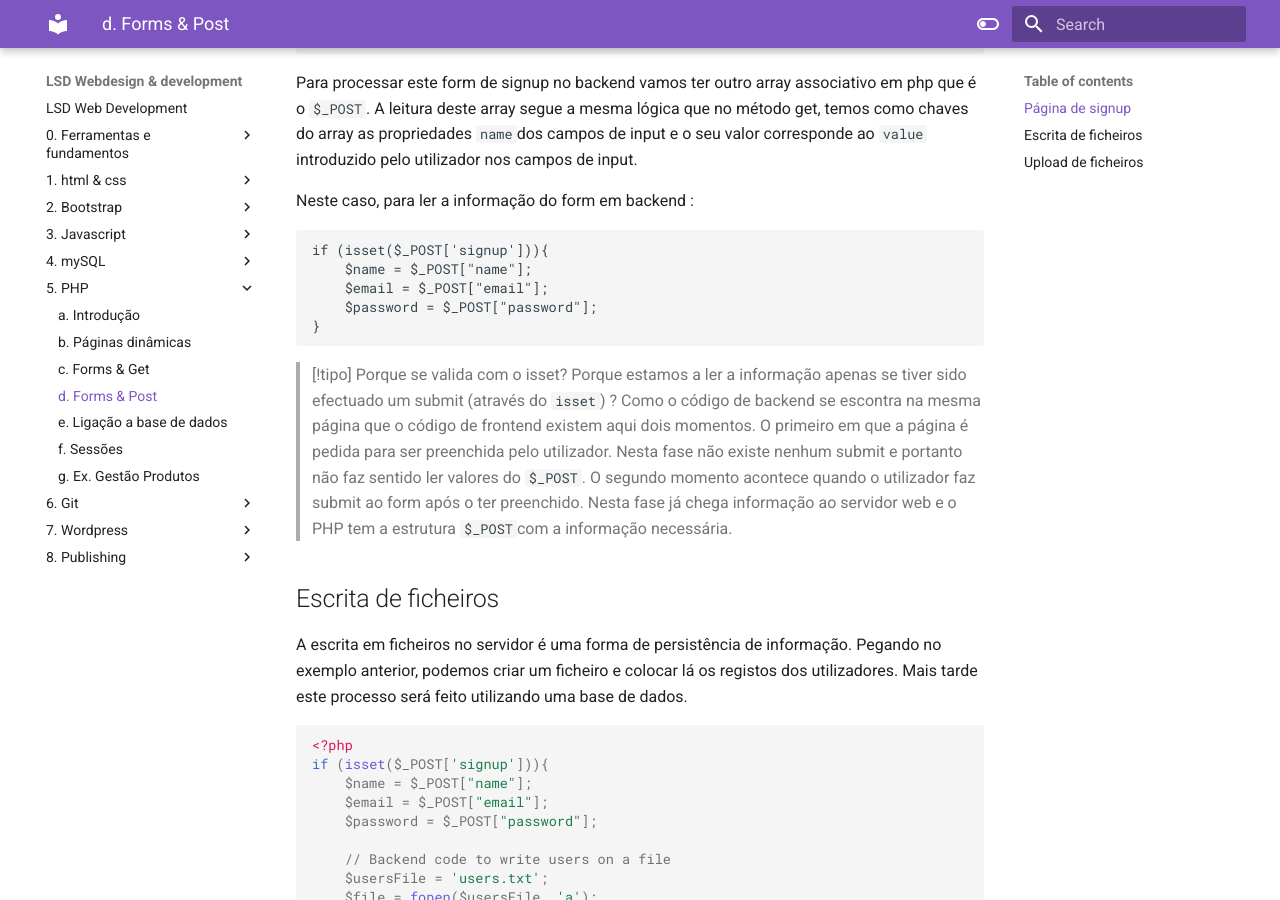
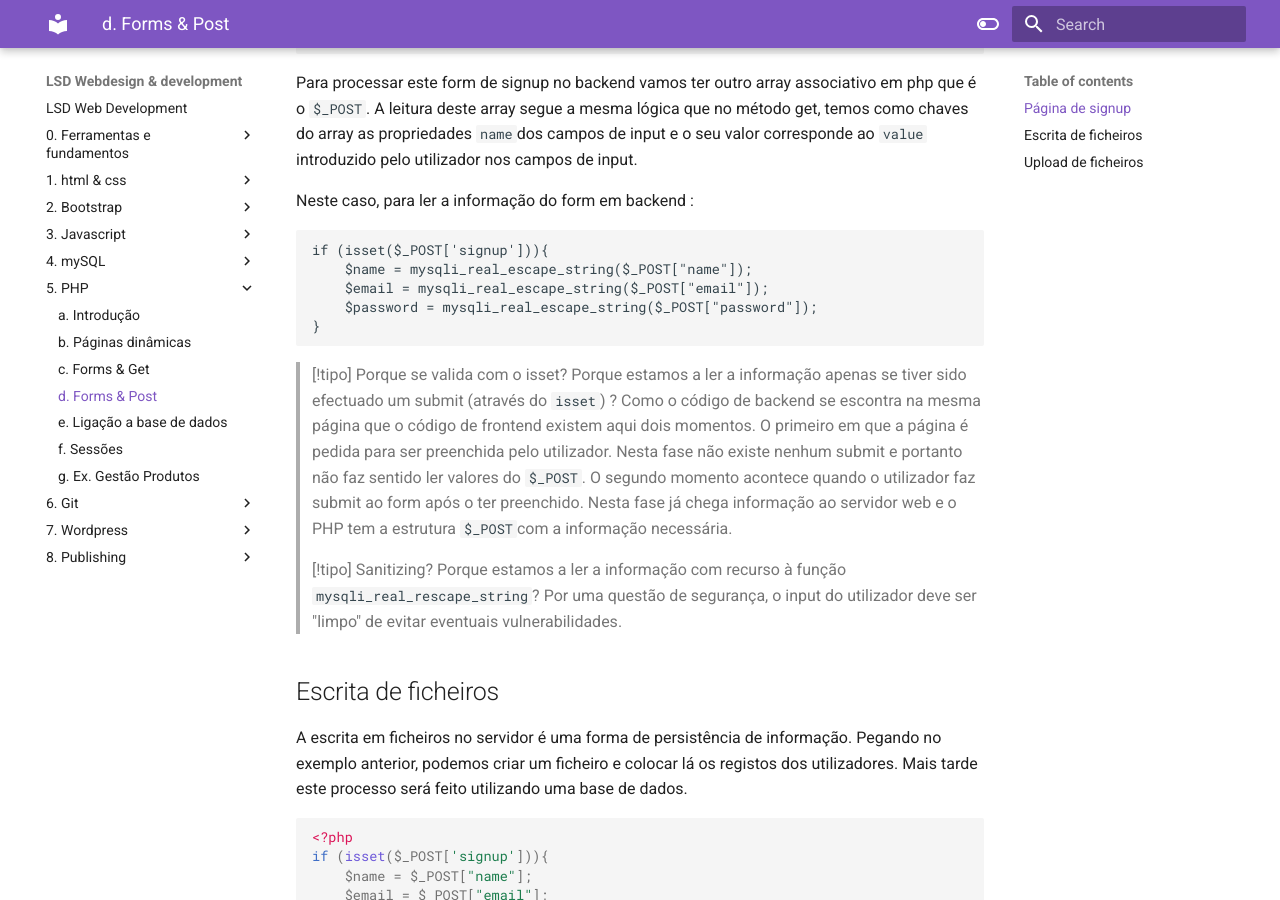
Before and after one commit to hjneves/lsd-docs, an MkDocs documentation site: the page built from docs/5. PHP/d. Forms & Post.md, in a window 1280 px wide and 900 px high, scrolled down 915 px. Built offline with MkDocs 1.6.1 and Material for MkDocs 9.7.7, drawn with Linux system fonts in a browser that asks for light colours; some of the changed text lies outside the part shown.

Commit message:
added php sanitizing

````diff
--- a/docs/5. PHP/d. Forms & Post.md
+++ b/docs/5. PHP/d. Forms & Post.md
@@ -38,15 +38,17 @@ Para processar este form de signup no backend vamos ter outro array associativo
 Neste caso, para ler a informação do form em backend :
 ```php
 if (isset($_POST['signup'])){
-	$name = $_POST["name"];
-	$email = $_POST["email"];
-	$password = $_POST["password"];
+	$name = mysqli_real_escape_string($_POST["name"]);
+	$email = mysqli_real_escape_string($_POST["email"]);
+	$password = mysqli_real_escape_string($_POST["password"]);
 }
 ```
 
 >[!tipo] Porque se valida com o isset?
 > Porque estamos a ler a informação apenas se tiver sido efectuado um submit (através do `isset`) ? Como o código de backend se escontra na mesma página que o código de frontend existem aqui dois momentos. O primeiro em que a página é pedida para ser preenchida pelo utilizador. Nesta fase não existe nenhum submit e portanto não faz sentido ler valores do `$_POST`. O segundo momento acontece quando o utilizador faz submit ao form após o ter preenchido. Nesta fase já chega informação ao servidor web e o PHP tem a estrutura `$_POST`com a informação necessária.
 
+>[!tipo] Sanitizing?
+> Porque estamos a ler a informação com recurso à função `mysqli_real_rescape_string`? Por uma questão de segurança, o input do utilizador deve ser "limpo" de evitar eventuais vulnerabilidades.
 ## Escrita de ficheiros
 
 A escrita em ficheiros no servidor é uma forma de persistência de informação. Pegando no exemplo anterior, podemos criar um ficheiro e colocar lá os registos dos utilizadores. Mais tarde este processo será feito utilizando uma base de dados.
````
Also changed, not shown: other parts of docs/5. PHP/d. Forms & Post.md (+1 -0 lines).
